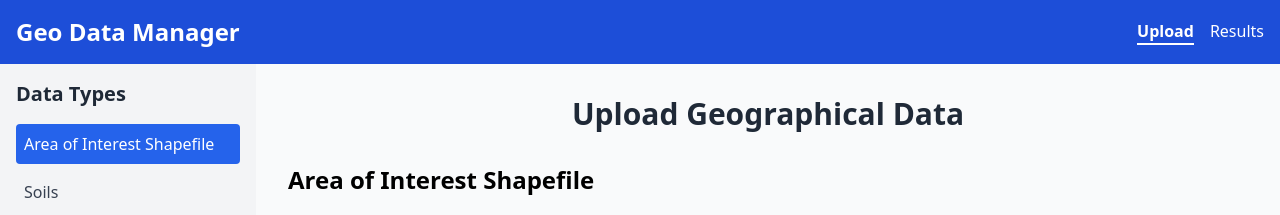
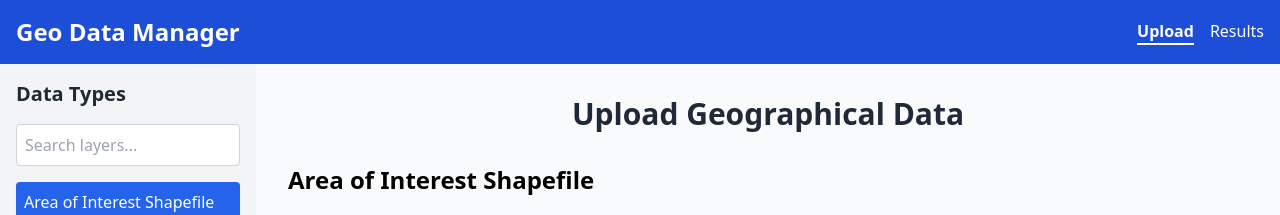
Before and after one commit to MaweuPaul/GIS-ML-WasteNetwork, a React (Vite) app in the folder FRONTEND/: page /upload in a window 1280 px wide. Shown: the top 215 px of the page. Built offline with nearby package versions, Linux system fonts and the light colour scheme.

Commit message:
update uploadPage.jsx

```diff
--- a/FRONTEND/src/PAGES/uploadPage.jsx
+++ b/FRONTEND/src/PAGES/uploadPage.jsx
@@ -1,10 +1,11 @@
-import React, { useState, useCallback } from 'react';
+import React, { useState, useCallback, useMemo } from 'react';
 import { useDropzone } from 'react-dropzone';
 import Navbar from '../components/Navbar';
 import ResultsPage from '../PAGES/resultsPage';
 import axios from 'axios';
 import shp from 'shpjs';
 import MapVisualization from '../components/MapVisualizer';
+import SearchBar from '../components/searchBar';
 
 const dataTypes = [
   { key: 'area-of-interest', label: 'Area of Interest Shapefile' },
@@ -214,7 +215,19 @@ const DataTypeSection = ({
   );
 };
 
-const Sidebar = ({ activeSection, setActiveSection, data }) => {
+const Sidebar = ({
+  activeSection,
+  setActiveSection,
+  data,
+  searchTerm,
+  setSearchTerm,
+}) => {
+  const filteredDataTypes = useMemo(() => {
+    return dataTypes.filter((type) =>
+      type.label.toLowerCase().includes(searchTerm.toLowerCase())
+    );
+  }, [searchTerm]);
+
   const isComplete = (type) => {
     if (type.key === 'land-use-raster') {
       return data[type.key].file;
@@ -222,12 +235,12 @@ const Sidebar = ({ activeSection, setActiveSection, data }) => {
     const section = data[type.key];
     return section.name && section.geojson;
   };
-
   return (
     <nav className="w-64 bg-gray-100 h-screen fixed left-0 top-16 p-4 overflow-auto">
       <h2 className="text-xl font-bold mb-4 text-gray-800">Data Types</h2>
+      <SearchBar searchTerm={searchTerm} setSearchTerm={setSearchTerm} />
       <ul>
-        {dataTypes.map((type) => (
+        {filteredDataTypes.map((type) => (
           <li key={type.key} className="mb-2">
             <button
               onClick={() => setActiveSection(type.key)}
@@ -274,6 +287,7 @@ const UploadPage = () => {
       {}
     )
   );
+  const [searchTerm, setSearchTerm] = useState('');
 
   const handleUpload = async (dataTypeKey) => {
     const section = data[dataTypeKey];
@@ -343,6 +357,9 @@ const UploadPage = () => {
       : [section.geojson];
 
     const modifiedFeatures = features.map((feature) => {
+      if (!feature.properties) {
+        console.error(`Feature  has no properties:`, feature);
+      }
       return {
         name: section.name,
         bbox: feature.geometry.bbox || [],
@@ -353,7 +370,7 @@ const UploadPage = () => {
       };
     });
 
-    const chunkSize = 10;
+    const chunkSize = 20;
     const totalChunks = Math.ceil(modifiedFeatures.length / chunkSize);
 
     for (let i = 0; i < modifiedFeatures.length; i += chunkSize) {
@@ -693,6 +710,8 @@ const UploadPage = () => {
           activeSection={activeSection}
           setActiveSection={setActiveSection}
           data={data}
+          searchTerm={searchTerm}
+          setSearchTerm={setSearchTerm}
         />
         <div className="ml-64 flex-grow p-8">
           {activePage === 'upload' ? (
```
